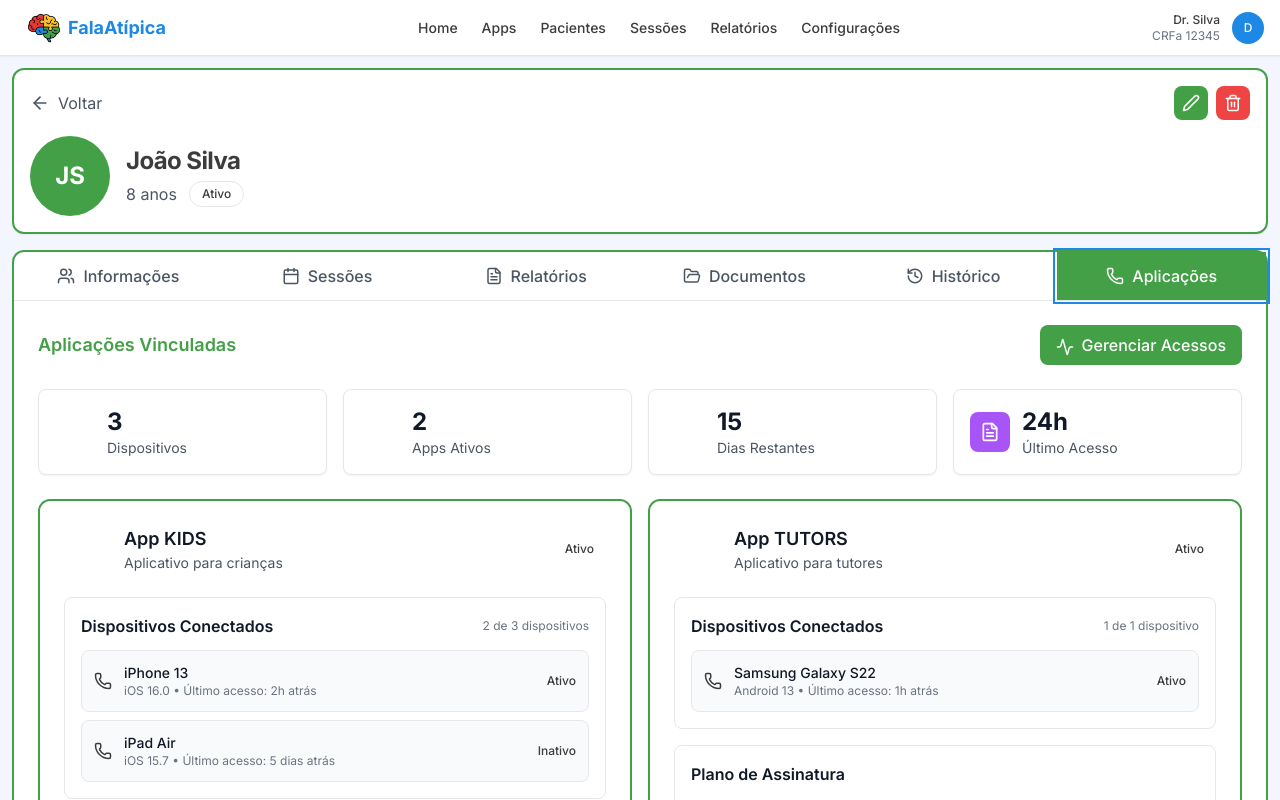
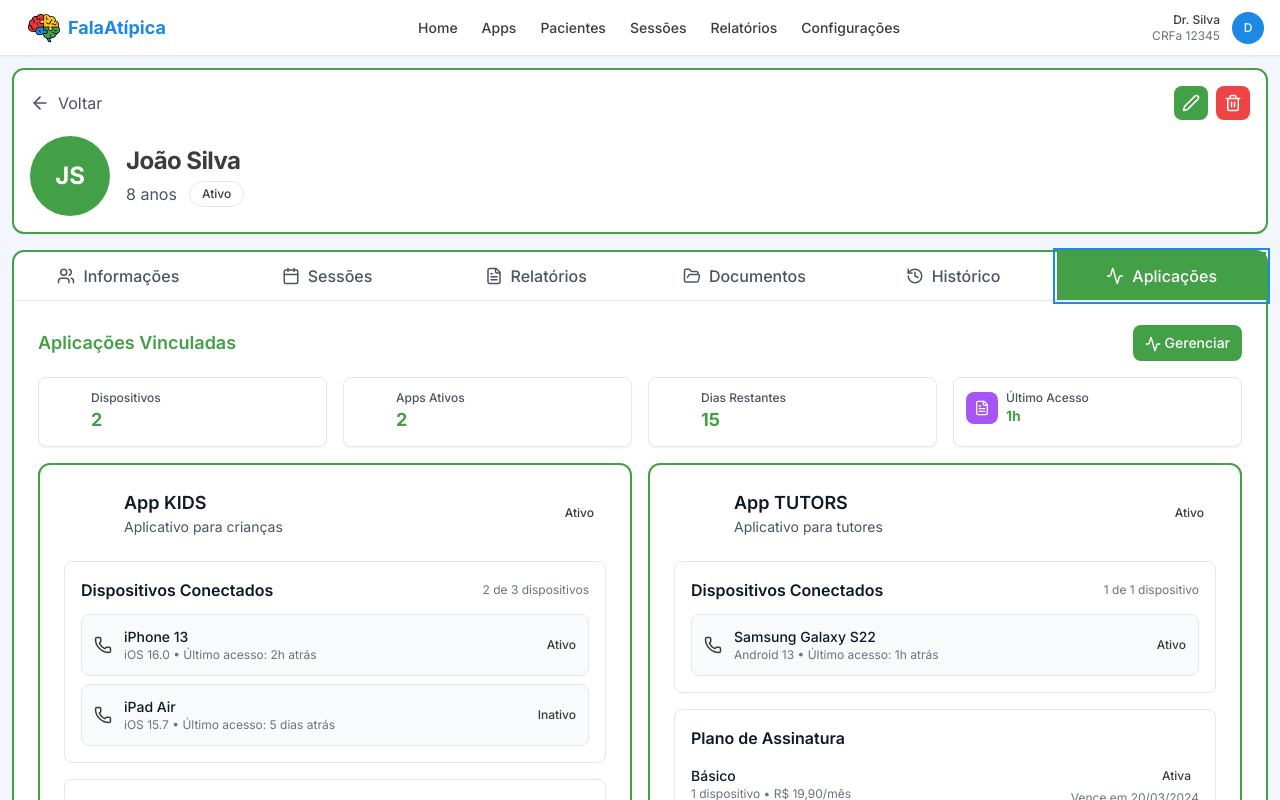
Before and after one commit to PedroReoli/FalaAtipica-Triade, a React (Vite) app in the folder Pro/: page /patients/1 in a window 1280 px wide. Both pictures are taken after a click on the button "Aplicações". Shown: the top 800 px of the page. Built offline with nearby package versions, Linux system fonts and the light colour scheme.

Commit message:
Patient refeita

```diff
--- a/Pro/src/pages/PatientDetailsPage.tsx
+++ b/Pro/src/pages/PatientDetailsPage.tsx
@@ -1,9 +1,8 @@
 import React, { useState } from 'react';
 import { useNavigate, useParams } from 'react-router-dom';
-import { ArrowLeft, Edit2, Trash2, Calendar, Phone, Mail, Users, Clock, FileText, Activity, Eye, MoreHorizontal, FolderOpen, History } from 'lucide-react';
+import { ArrowLeft, Edit2, Trash2, Calendar, Phone, Mail, Users, Clock, FileText, Activity, Eye, FolderOpen, History } from 'lucide-react';
 import { useProfessional } from '../contexts/ProfessionalContext';
 import { useProfessionalColors } from '../hooks/useProfessionalColors';
-import type { ProfessionalType } from '../types';
 
 interface Session {
   id: string;
@@ -343,7 +342,7 @@ export const PatientDetailsPage: React.FC = () => {
                   }}
                 >
                   <div className="flex items-center justify-center space-x-2">
-                    <Phone size={18} />
+                    <Activity size={18} />
                     <span>Aplicações</span>
                   </div>
                 </button>
@@ -768,73 +767,74 @@ export const PatientDetailsPage: React.FC = () => {
 
                 {/* Tab: Aplicações Vinculadas */}
                 {activeTab === 'mobile' && (
-                  <div className="space-y-6">
+                  <div className="space-y-4">
+                    {/* Header Compacto */}
                     <div className="flex items-center justify-between">
                       <h3 className="text-lg font-semibold" style={{ color: colors.primary }}>
                         Aplicações Vinculadas
                       </h3>
                       <button
-                        className="px-4 py-2 rounded-lg text-white font-medium transition-colors"
+                        className="px-3 py-2 text-sm rounded-lg text-white font-medium transition-colors"
                         style={{ backgroundColor: colors.primary }}
                       >
-                        <Activity size={18} className="inline mr-2" />
-                        Gerenciar Acessos
+                        <Activity size={16} className="inline mr-1" />
+                        Gerenciar
                       </button>
                     </div>
 
-                    {/* Resumo Geral */}
-                    <div className="grid grid-cols-1 md:grid-cols-4 gap-4 mb-6">
-                      <div className="bg-white p-4 rounded-lg border border-gray-200 shadow-sm">
-                        <div className="flex items-center space-x-3">
-                          <div className="w-10 h-10 bg-blue-500 rounded-lg flex items-center justify-center">
-                            <Phone size={20} className="text-white" />
+                    {/* Cards de Resumo Compactos */}
+                    <div className="grid grid-cols-2 lg:grid-cols-4 gap-3">
+                      <div className="bg-white p-3 rounded-lg border border-gray-200 shadow-sm">
+                        <div className="flex items-center space-x-2">
+                          <div className="w-8 h-8 bg-blue-500 rounded-lg flex items-center justify-center">
+                            <Activity size={16} className="text-white" />
                           </div>
                           <div>
-                            <p className="text-2xl font-bold text-gray-900">3</p>
-                            <p className="text-sm text-gray-600">Dispositivos</p>
+                            <p className="text-xs font-medium text-gray-600">Dispositivos</p>
+                            <p className="text-lg font-bold" style={{ color: colors.primary }}>2</p>
                           </div>
                         </div>
                       </div>
 
-                      <div className="bg-white p-4 rounded-lg border border-gray-200 shadow-sm">
-                        <div className="flex items-center space-x-3">
-                          <div className="w-10 h-10 bg-green-500 rounded-lg flex items-center justify-center">
-                            <Activity size={20} className="text-white" />
+                      <div className="bg-white p-3 rounded-lg border border-gray-200 shadow-sm">
+                        <div className="flex items-center space-x-2">
+                          <div className="w-8 h-8 bg-green-500 rounded-lg flex items-center justify-center">
+                            <Activity size={16} className="text-white" />
                           </div>
                           <div>
-                            <p className="text-2xl font-bold text-gray-900">2</p>
-                            <p className="text-sm text-gray-600">Apps Ativos</p>
+                            <p className="text-xs font-medium text-gray-600">Apps Ativos</p>
+                            <p className="text-lg font-bold" style={{ color: colors.primary }}>2</p>
                           </div>
                         </div>
                       </div>
 
-                      <div className="bg-white p-4 rounded-lg border border-gray-200 shadow-sm">
-                        <div className="flex items-center space-x-3">
-                          <div className="w-10 h-10 bg-yellow-500 rounded-lg flex items-center justify-center">
-                            <Clock size={20} className="text-white" />
+                      <div className="bg-white p-3 rounded-lg border border-gray-200 shadow-sm">
+                        <div className="flex items-center space-x-2">
+                          <div className="w-8 h-8 bg-yellow-500 rounded-lg flex items-center justify-center">
+                            <Clock size={16} className="text-white" />
                           </div>
                           <div>
-                            <p className="text-2xl font-bold text-gray-900">15</p>
-                            <p className="text-sm text-gray-600">Dias Restantes</p>
+                            <p className="text-xs font-medium text-gray-600">Dias Restantes</p>
+                            <p className="text-lg font-bold" style={{ color: colors.primary }}>15</p>
                           </div>
                         </div>
                       </div>
 
-                      <div className="bg-white p-4 rounded-lg border border-gray-200 shadow-sm">
-                        <div className="flex items-center space-x-3">
-                          <div className="w-10 h-10 bg-purple-500 rounded-lg flex items-center justify-center">
-                            <FileText size={20} className="text-white" />
+                      <div className="bg-white p-3 rounded-lg border border-gray-200 shadow-sm">
+                        <div className="flex items-center space-x-2">
+                          <div className="w-8 h-8 bg-purple-500 rounded-lg flex items-center justify-center">
+                            <FileText size={16} className="text-white" />
                           </div>
                           <div>
-                            <p className="text-2xl font-bold text-gray-900">24h</p>
-                            <p className="text-sm text-gray-600">Último Acesso</p>
+                            <p className="text-xs font-medium text-gray-600">Último Acesso</p>
+                            <p className="text-sm font-bold" style={{ color: colors.primary }}>1h</p>
                           </div>
                         </div>
                       </div>
                     </div>
 
-                    {/* Apps KIDS e TUTORS */}
-                    <div className="grid grid-cols-1 lg:grid-cols-2 gap-6">
+                    {/* Apps em Grid Compacto */}
+                    <div className="grid grid-cols-1 lg:grid-cols-2 gap-4">
                       {/* App KIDS */}
                       <div className="bg-white rounded-xl shadow-sm border border-gray-200" style={{ border: `2px solid ${colors.primary}` }}>
                         <div className="p-6">
@@ -1062,7 +1062,6 @@ export const PatientDetailsPage: React.FC = () => {
             </div>
           </div>
         </div>
-      </div>
 
       {/* Modal de Editar Histórico */}
       {showEditHistoryModal && (
@@ -1216,6 +1215,7 @@ export const PatientDetailsPage: React.FC = () => {
           </div>
         </div>
       )}
+      </div>
     </div>
   );
 };
```
Also changed, not shown: 1 other file (tests, documents, lock files or other folders).
